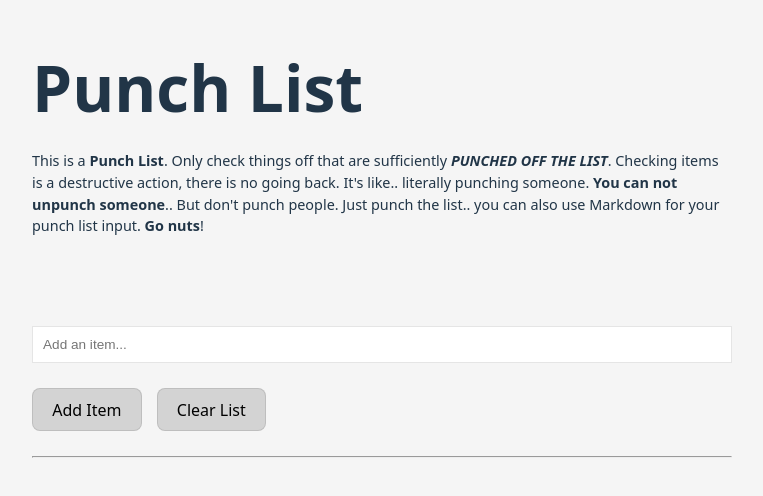
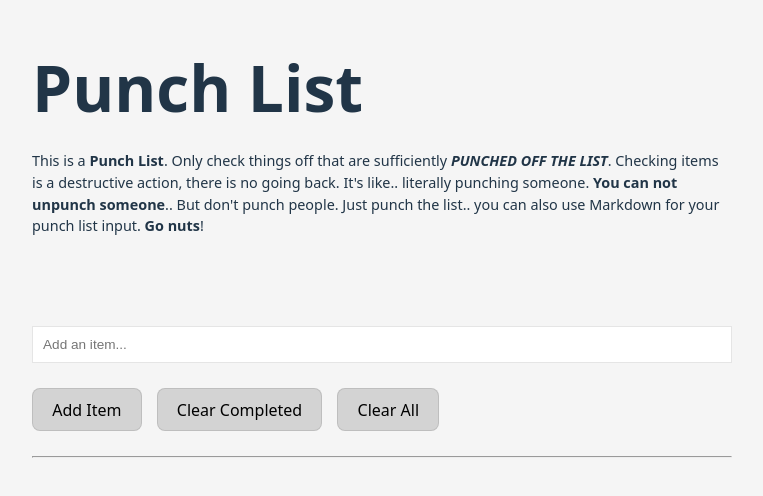
Before and after one commit to theimpossibleleap/punch-list, a React (Vite) app: page / in a window 1280 px wide. Shown: the top 496 px of the page, without its empty margins (258-1021 px from the left). Built offline with nearby package versions, Linux system fonts and the light colour scheme.

Commit message:
Adds clear completed

```diff
--- a/src/App.jsx
+++ b/src/App.jsx
@@ -32,6 +32,11 @@ function App() {
     inputRef.current.value = '';
   }
 
+  const handleClearComplete = (e) => {
+    e.preventDefault();
+    setComplete([])
+  }
+
   return (
     <>
       <div id='container'>
@@ -55,11 +60,14 @@ function App() {
           >
           </input>
           <div className='buttonContainer'>
-        <button className='button' onClick={handleAdd} tabIndex={0}>
+          <button className='button' onClick={handleAdd} tabIndex={0}>
             Add Item
           </button>
+          <button className='button' onClick={handleClearComplete} tabIndex={0}>
+            Clear Completed
+          </button>
           <button className='button' onClick={handleClear} tabIndex={0}>
-            Clear List
+            Clear All
           </button>
         </div>
         </form>
```
